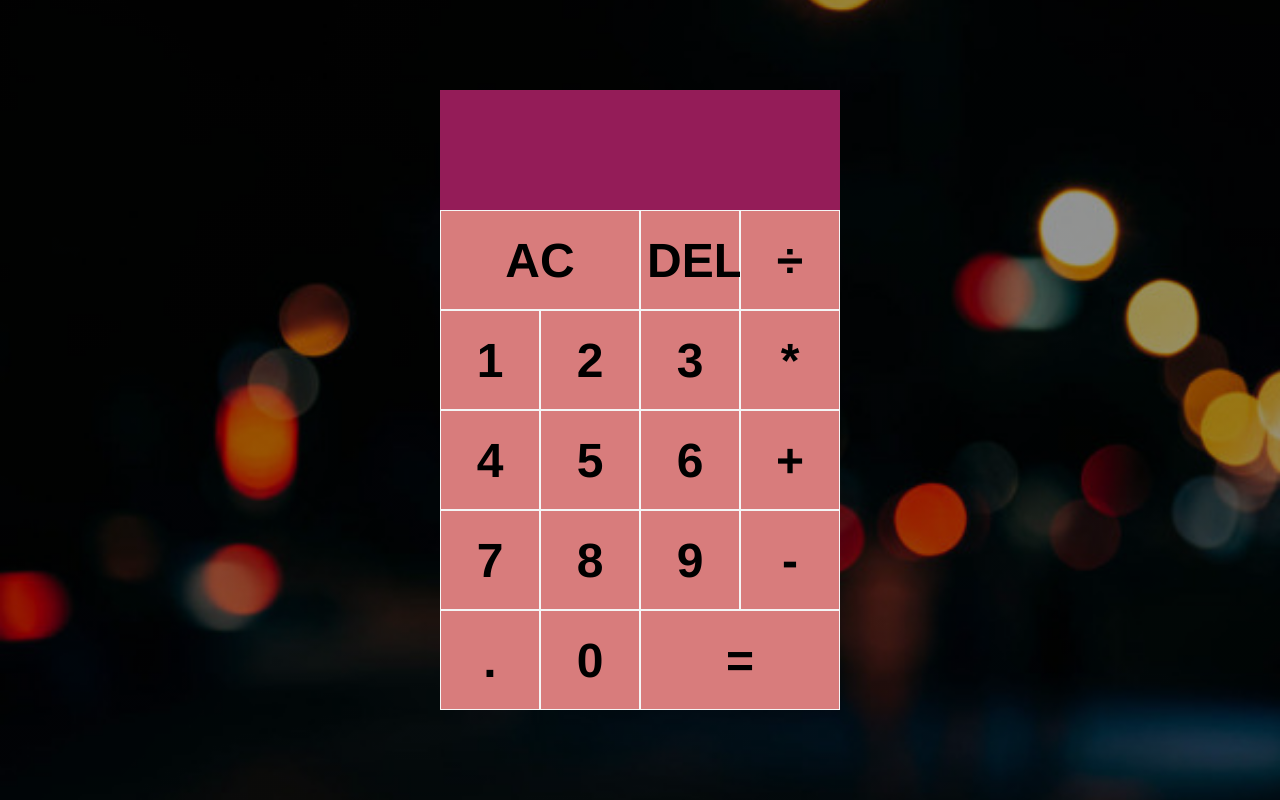
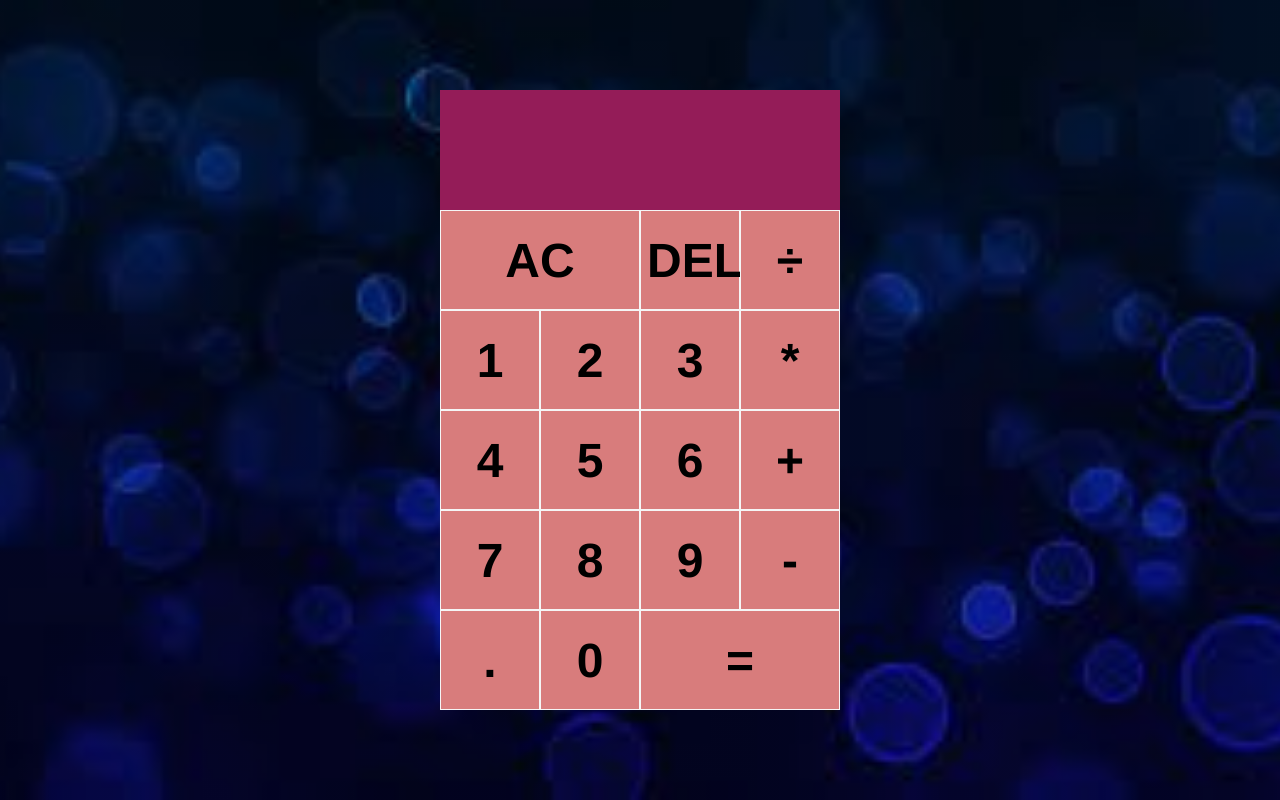
Before and after one commit to KhafiaAyyub/Developer-Days, a plain HTML site: page Calculator/index.html in a window 1280 px wide. Drawn offline with Linux system fonts and the light colour scheme.

Commit message:
Update style.css

```diff
--- a/Calculator/style.css
+++ b/Calculator/style.css
@@ -10,7 +10,7 @@ body{
     height: 100%;
     width:100%;
     background-color: rgb(11, 28, 58) ;
-    background: linear-gradient(rgba(0,0,0,0.4),rgba(0,0,0,0.4)),lightblue url("pic.jpg") ;
+    background: linear-gradient(rgba(0,0,0,0.4),rgba(0,0,0,0.4)),lightblue url("images.jfif") ;
     background-position: center;
     background-size: cover;
 
```
